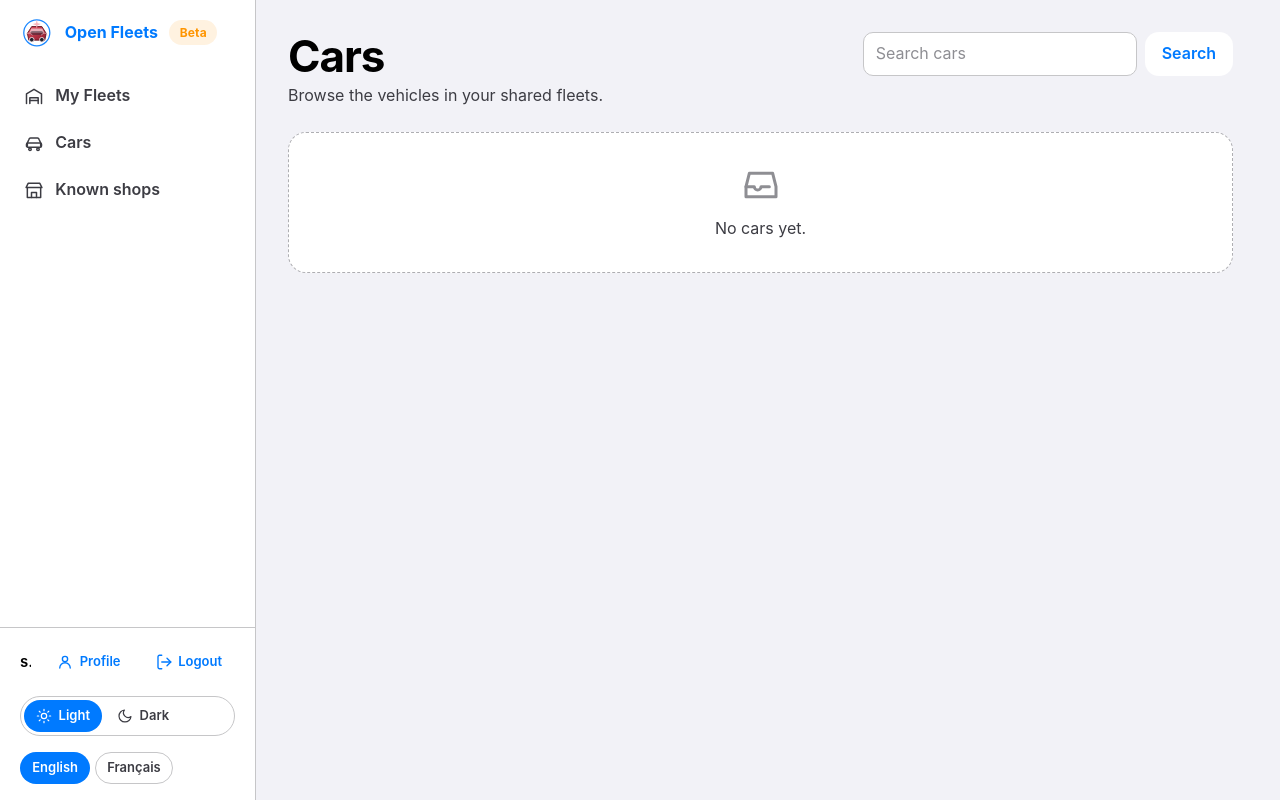
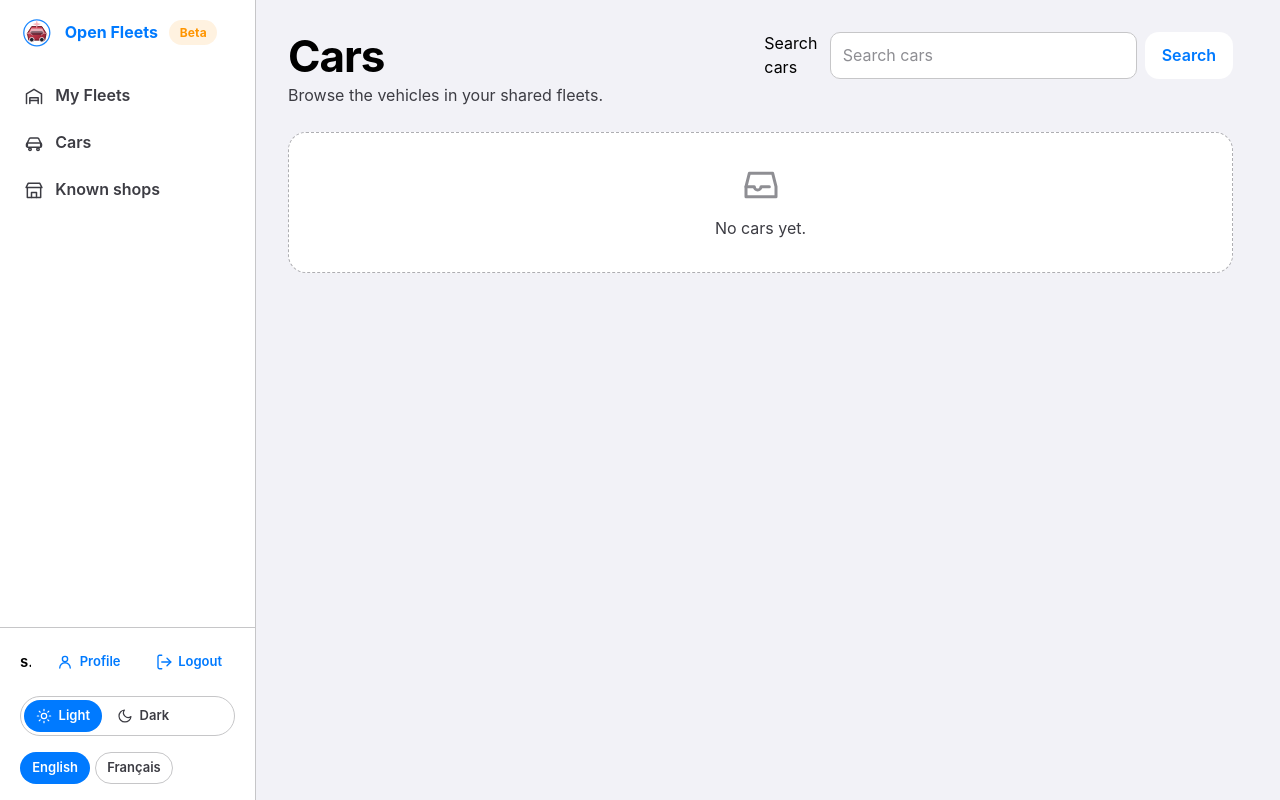
Before and after one commit to JeffLabonte/open-car-fleet, a Django app: page /cars/ in a window 1280 px wide. Run offline with Django 5.2, Linux system fonts and the light colour scheme; the visitor is signed in with stand-in values (Sample User, id 1); data that the repository does not hold is empty; parts of the project's set-up code (start-up, migrations or seed data) failed here and were passed over.

Commit message:
fix: resolve SonarCloud reliability bugs (input label, prefers-contrast, promise handling)

```diff
--- a/src/shop/static/shop/css/base.css
+++ b/src/shop/static/shop/css/base.css
@@ -74,7 +74,7 @@ h6 {
   }
 }
 
-@media (prefers-contrast: high) {
+@media (prefers-contrast: more) {
   :root {
     --border: #000000;
     --border-strong: #000000;
--- a/src/shop/static/shop/js/login.js
+++ b/src/shop/static/shop/js/login.js
@@ -153,6 +153,6 @@ if (retryButton) {
     if (errorBox) {
       errorBox.classList.add('is-hidden');
     }
-    finishLogin();
+    void finishLogin();
   });
 }
--- a/src/shop/templates/shop/car_list.html
+++ b/src/shop/templates/shop/car_list.html
@@ -6,7 +6,8 @@
     {% include 'shop/partials/_page_header.html' %}
     <div class="page-actions">
       <form method="get" class="is-flex" style="gap:0.5rem;">
-        <input class="input" type="search" name="q" value="{{ request.GET.q }}" placeholder="{% translate 'Search cars' %}" />
+        <label class="is-sr-only" for="car-search">{% translate 'Search cars' %}</label>
+        <input class="input" id="car-search" type="search" name="q" value="{{ request.GET.q }}" placeholder="{% translate 'Search cars' %}" />
         <button class="button is-light" type="submit">{% translate 'Search' %}</button>
       </form>
       {% if can_edit_fleet_data %}
```
